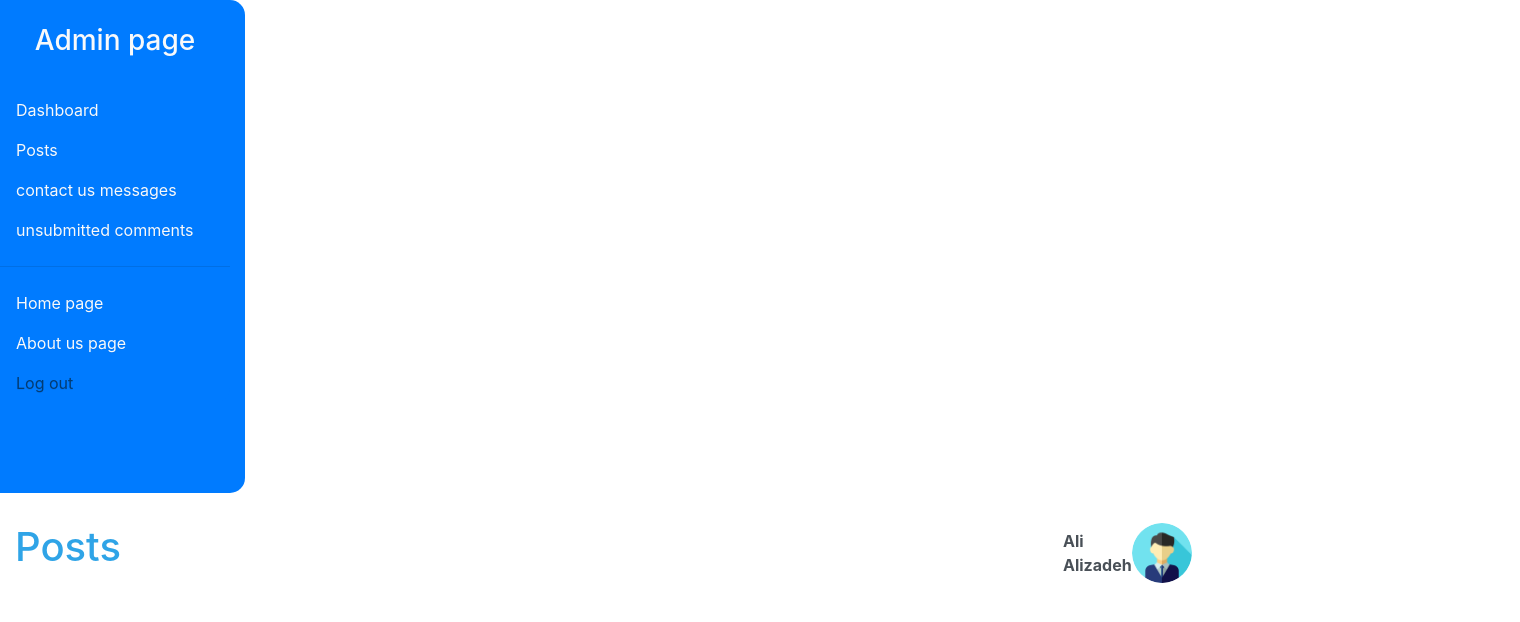
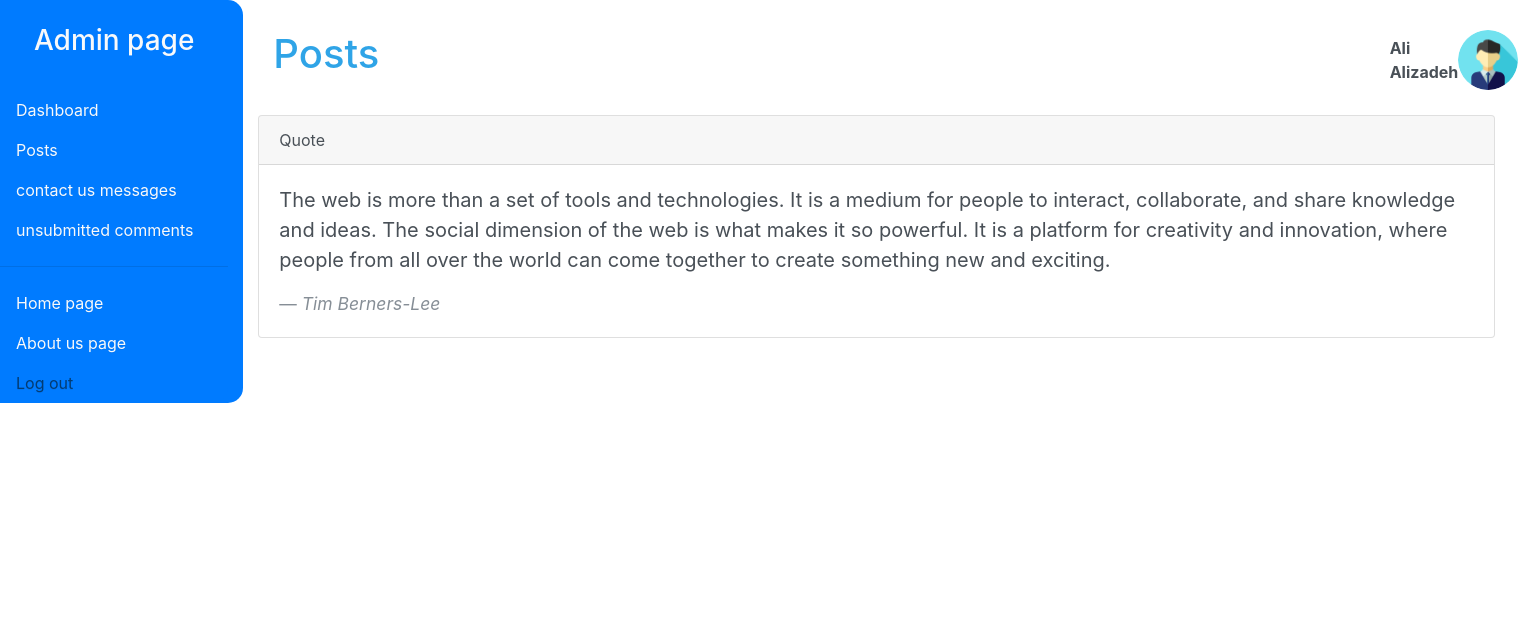
Before and after one commit to mohammadi1377/weblog_project, a FastAPI app: template weblog/Template/admin/posts.html in a window 1520 px wide. Shown: the top 622 px of the page. Run offline with FastAPI, Linux system fonts and the light colour scheme; the template is opened without the code that fills it, so the values that code supplies are empty; some libraries are stand-ins or nearby versions.

Commit message:
other admin pages created like admin contact without desired content

```diff
--- a/weblog/Template/admin/contactUs_messages.html
+++ b/weblog/Template/admin/contactUs_messages.html
@@ -172,10 +172,10 @@
                 <div class="container-fluid">
                     <div class="row">
                         <div class="col-md-8">
-                            <h1>Dashboard</h1>
+                            <h1>Contact us messages</h1>
                         </div>
                         <div class="col-md-4">
-                            <div class="d-flex align-items-center justify-content-end" style="padding-left: 580px">
+                            <div class="d-flex align-items-center justify-content-end" style="padding-left: 508px">
                                 <b class="mb-0" id="admin-name">Ali Alizadeh</b>
                                 <img src="./photos/profile-photo.png" class="rounded-circle mr-2" width="60"
                                      height="60">
--- a/weblog/Template/admin/posts.html
+++ b/weblog/Template/admin/posts.html
@@ -25,8 +25,7 @@
             background-color: #007bff !important;
             border-top-right-radius: 15px;
             border-bottom-right-radius: 15px;
-            min-width: 260px;
-
+            min-height: 260px;
         }
 
         .my_content {
@@ -118,7 +117,7 @@
                         <br>
                     </li>
                     <li class="nav-item">
-                        <a class="nav-link  text-light" href="#">
+                        <a class="nav-link text-light" href="#">
                             Dashboard
                         </a>
                     </li>
@@ -169,13 +168,14 @@
         </nav>
         <div class="col-md-10 col-sm-12 ">
             <div class="content" style="margin-top: 30px">
+                <!--                <h1 class="text-info">Dashboard</h1>-->
                 <div class="container-fluid">
                     <div class="row">
                         <div class="col-md-8">
                             <h1>Posts</h1>
                         </div>
                         <div class="col-md-4">
-                            <div class="d-flex align-items-center justify-content-end" style="padding-left: 580px">
+                            <div class="d-flex align-items-center justify-content-end" style="padding-left: 621px">
                                 <b class="mb-0" id="admin-name">Ali Alizadeh</b>
                                 <img src="./photos/profile-photo.png" class="rounded-circle mr-2" width="60"
                                      height="60">
@@ -184,6 +184,22 @@
                     </div>
                 </div>
 
+                <!--                write messages display here-->
+                <div class="card" style="margin-top: 25px">
+                    <div class="card-header">
+                        Quote
+                    </div>
+                    <div class="card-body">
+                        <blockquote class="blockquote mb-0">
+                            <p>The web is more than a set of tools and technologies. It is a medium for people to
+                                interact, collaborate, and share knowledge and ideas. The social dimension of the web is
+                                what makes it so powerful. It is a platform for creativity and innovation, where people
+                                from all over the world can come together to create something new and exciting.</p>
+                            <footer class="blockquote-footer"><cite title="Source Title">Tim Berners-Lee</cite>
+                            </footer>
+                        </blockquote>
+                    </div>
+                </div>
             </div>
         </div>
     </div>
```
Also changed, not shown: weblog/Template/admin/unconfirmed_comments.html (+23 -7 lines).
